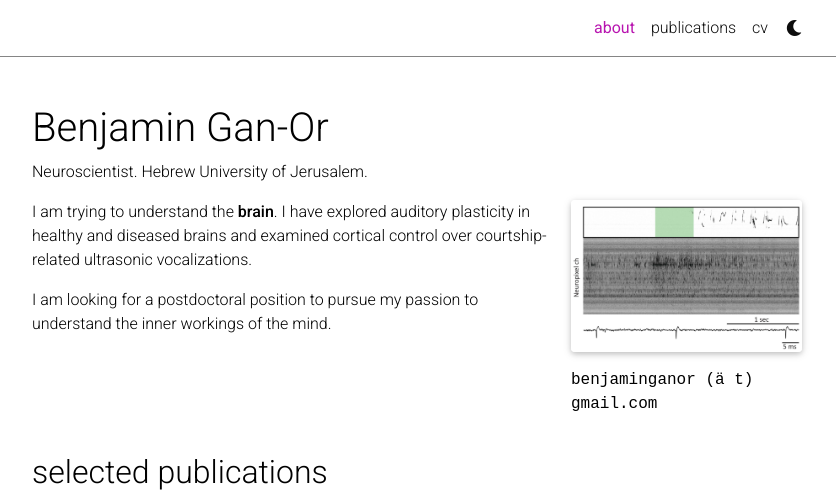
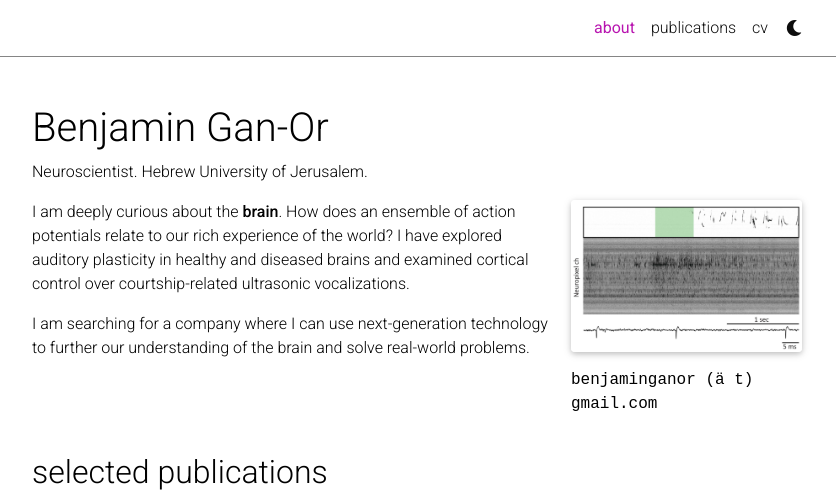
Before and after one commit to benganor/BGO, a Jekyll site: the page built from _pages/about.md, in a window 1280 px wide, cut to the strip 0-503 px from the top of the page. Shown: the whole strip, without its empty margins (223-1059 px from the left). Built offline with Jekyll 4.4.1, drawn with Linux system fonts in a browser that asks for light colours; full-size pictures stand in for the smaller copies a plugin makes; comment, search, counter and statistics services are not loaded; a style sheet for code colours, icons or effects is not loaded.

Commit message:
Update about.md

```diff
--- a/_pages/about.md
+++ b/_pages/about.md
@@ -16,8 +16,8 @@ selected_papers: true # includes a list of papers marked as "selected={true}"
 social: true  # includes social icons at the bottom of the page
 ---
 
-I am trying to understand the **brain**.
+I am deeply curious about the **brain**. How does an ensemble of action potentials relate to our rich experience of the world?
 I have explored auditory plasticity in healthy and diseased brains and
 examined cortical control over courtship-related ultrasonic vocalizations.
 
-I am looking for a postdoctoral position to pursue my passion to understand the inner workings of the mind.
+I am searching for a company where I can use next-generation technology to further our understanding of the brain and solve real-world problems.
```
